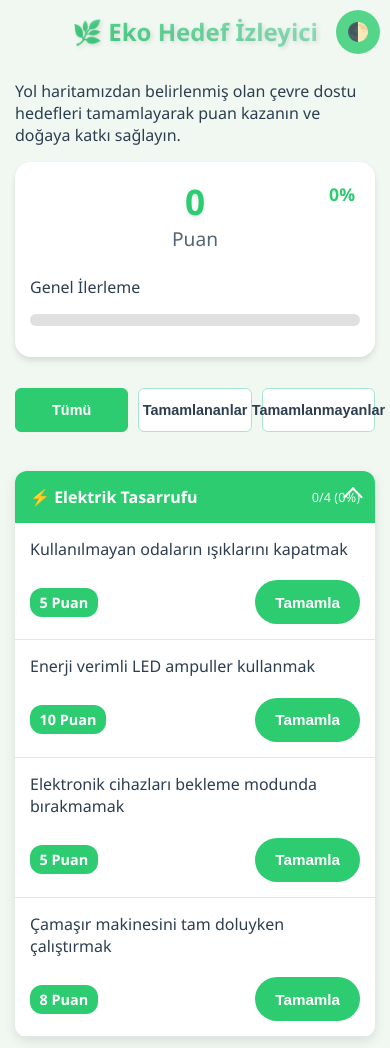
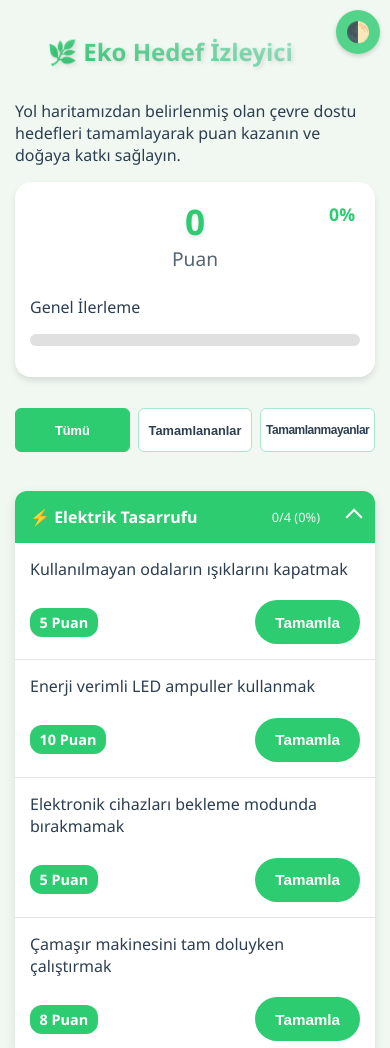
Before and after one commit to DemirSe/eko-hedefler, a plain HTML site: page index.html in a window 390 px wide. Shown: the top 1048 px of the page. Drawn offline with Linux system fonts and the light colour scheme.

Commit message:
Fix mobile UI issues: button overflow, theme toggle positioning, and category header layout

```diff
--- a/index.html
+++ b/index.html
@@ -350,10 +350,12 @@
       }
     }
 
-    /* Mobile Optimizations */
+    /* Mobile Optimizations - Make sure all mobile specific styles are in this section */
     @media (max-width: 768px) {
       body {
         padding: 10px;
+        padding-top: 50px; /* Add padding to the top for fixed elements */
+        overscroll-behavior-y: contain;
       }
 
       .container {
@@ -368,6 +370,7 @@
         flex-direction: column;
         gap: 1rem;
         align-items: flex-start;
+        padding-right: 50px;
       }
 
       .progress-container {
@@ -379,16 +382,87 @@
         font-size: 2.5rem;
       }
 
+      /* Category styles */
+      .category {
+        margin-bottom: 1rem;
+        transition: transform 0.2s;
+        touch-action: pan-y;
+      }
+
+      .category.expanded {
+        box-shadow: 0 4px 12px var(--shadow-color);
+      }
+
+      /* Improved theme toggle for mobile */
+      .theme-toggle {
+        position: fixed;
+        top: 10px;
+        right: 10px;
+        z-index: 999;
+        padding: 0;
+        margin: 0;
+        background: var(--bg-color);
+        border-radius: 50%;
+        box-shadow: 0 2px 5px var(--shadow-color);
+        transition: background-color var(--transition-speed);
+      }
+
+      #themeToggle {
+        width: 40px;
+        height: 40px;
+        font-size: 20px;
+        display: flex;
+        justify-content: center;
+        align-items: center;
+        background: var(--primary-green);
+        color: white;
+        border: none;
+        border-radius: 50%;
+      }
+
+      /* Fixed category header layout */
       .category-header {
-        padding: 12px 10px;
+        position: relative;
+        padding: 15px;
+        padding-right: 40px; /* Increased space for arrow */
+        display: flex;
+        justify-content: space-between;
       }
 
       .category-title {
+        max-width: 60%;
         font-size: 1rem;
       }
 
+      .category-progress {
+        max-width: 33%;
+        font-size: 0.8rem;
+        text-align: right;
+        padding-right: 5px; /* Reduced to avoid overlap */
+      }
+
+      .category-header::after {
+        content: '';
+        position: absolute;
+        right: 15px;
+        top: 50%;
+        width: 10px;
+        height: 10px;
+        border-right: 2px solid white;
+        border-bottom: 2px solid white;
+        transform: translateY(-50%) rotate(45deg);
+        transition: transform 0.3s;
+      }
+
+      .category.expanded .category-header::after {
+        transform: translateY(-50%) rotate(-135deg);
+      }
+
+      /* Goal item styles */
       .goal-item {
-        padding: 12px 10px;
+        position: relative;
+        padding: 15px;
+        border-bottom: 1px solid rgba(0,0,0,0.1);
         flex-direction: column;
         align-items: flex-start;
         gap: 10px;
@@ -396,8 +470,10 @@
 
       .goal-text {
         width: 100%;
+        font-size: 1rem;
+        line-height: 1.4;
         margin-right: 0;
-        margin-bottom: 5px;
+        margin-bottom: 10px;
       }
 
       .goal-actions {
@@ -411,67 +487,11 @@
         margin-right: 0;
       }
 
+      /* Button styles */
       button {
         padding: 8px 16px;
         min-height: 44px;
         min-width: 44px;
-      }
-
-      .filter-buttons {
-        justify-content: space-between;
-        width: 100%;
-      }
-
-      .filter-btn {
-        flex: 1;
-        text-align: center;
-        padding: 10px 5px;
-        font-size: 0.9rem;
-      }
-
-      .category {
-        margin-bottom: 1rem;
-        transition: transform 0.2s;
-        touch-action: pan-y;
-      }
-
-      .category.expanded {
-        box-shadow: 0 4px 12px var(--shadow-color);
-      }
-
-      .category-header {
-        position: relative;
-        padding: 15px;
-      }
-
-      .category-header::after {
-        content: '';
-        position: absolute;
-        right: 15px;
-        top: 50%;
-        transform: translateY(-50%);
-        width: 12px;
-        height: 12px;
-        border-right: 2px solid white;
-        border-bottom: 2px solid white;
-        transform: translateY(-50%) rotate(45deg);
-        transition: transform 0.3s;
-      }
-
-      .category.expanded .category-header::after {
-        transform: translateY(-50%) rotate(-135deg);
-      }
-
-      .goal-item {
-        position: relative;
-        padding: 15px;
-        border-bottom: 1px solid rgba(0,0,0,0.1);
-      }
-
-      .goal-text {
-        font-size: 1rem;
-        line-height: 1.4;
-        margin-bottom: 10px;
       }
 
       .toggle-button {
@@ -485,17 +505,36 @@
         align-items: center;
       }
 
-      /* Improved filter buttons for touch */
+      /* Fix for filter button text overflow */
       .filter-buttons {
-        gap: 10px;
+        justify-content: space-between;
+        width: 100%;
+        gap: 8px;
         margin: 15px 0;
       }
 
       .filter-btn {
+        flex: 1;
+        text-align: center;
+        padding: 10px 5px;
+        font-size: 0.8rem;
+        white-space: nowrap;
+        overflow: hidden;
+        text-overflow: ellipsis;
         min-height: 44px;
         display: flex;
         justify-content: center;
         align-items: center;
+      }
+
+      /* Fix for "Tamamlanmayanlar" button specifically */
+      #filter-incomplete {
+        letter-spacing: -0.5px;
+        font-size: 0.75rem; /* Extra small font for this specific button */
+      }
+
+      .mobile-controls {
+        display: block;
       }
     }
 
@@ -654,7 +693,7 @@
       }
     }
 
-    /* Pull to refresh indicator */
+    /* Pull to refresh indicator - update z-index and position */
     .pull-indicator {
       position: fixed;
       top: 0;
@@ -667,7 +706,7 @@
       background: var(--bg-color);
       transform: translateY(-100%);
       transition: transform 0.3s;
-      z-index: 90;
+      z-index: 90; /* Below theme toggle */
       border-bottom: 1px solid rgba(0,0,0,0.1);
     }
 
@@ -693,6 +732,67 @@
     @media (max-width: 768px) {
       body {
         overscroll-behavior-y: contain;
+      }
+    }
+
+    /* Theme toggle improvements */
+    #themeToggle {
+      background: var(--primary-green);
+      color: white;
+      border: none;
+      padding: 8px;
+      border-radius: 50%;
+      cursor: pointer;
+      box-shadow: 0 2px 5px var(--shadow-color);
+      transition: all var(--transition-speed);
+    }
+
+    #themeToggle:hover {
+      transform: scale(1.1);
+    }
+
+    #themeToggle:active {
+      transform: scale(0.95);
+    }
+
+    [data-theme="dark"] .theme-toggle {
+      background: var(--bg-color) !important;
+    }
+
+    @media (max-width: 768px) {
+      /* Improved theme toggle for mobile */
+      .theme-toggle {
+        position: fixed;
+        top: 10px;
+        right: 10px;
+        z-index: 999;
+        padding: 0;
+        margin: 0;
+      }
+
+      #themeToggle {
+        width: 40px;
+        height: 40px;
+        font-size: 20px;
+        display: flex;
+        justify-content: center;
+        align-items: center;
+      }
+
+      /* Add padding to the top of the page to account for fixed buttons */
+      body {
+        padding-top: 30px;
+      }
+
+      /* Create more space in category headers */
+      .category-title {
+        max-width: 60%;
+      }
+
+      .category-progress {
+        max-width: 30%;
+        text-align: right;
+        padding-right: 15px;
       }
     }
   </style>
@@ -742,12 +842,27 @@
   <script>
     // Add this to your existing JavaScript
     document.addEventListener('DOMContentLoaded', function() {
-      // Theme toggle functionality
+      // Theme toggle with background update
       const themeToggle = document.getElementById('themeToggle');
+      const toggleBackground = document.querySelector('.theme-toggle');
+
+      // Initialize theme toggle background correctly
+      if (window.matchMedia("(max-width: 768px)").matches) {
+        toggleBackground.style.backgroundColor =
+          getComputedStyle(document.documentElement).getPropertyValue('--bg-color');
+      }
+
       themeToggle.addEventListener('click', () => {
-        document.documentElement.setAttribute('data-theme',
-          document.documentElement.getAttribute('data-theme') === 'light' ? 'dark' : 'light'
-        );
+        const newTheme = document.documentElement.getAttribute('data-theme') === 'light' ? 'dark' : 'light';
+        document.documentElement.setAttribute('data-theme', newTheme);
+
+        // Update background color of theme toggle after theme switch
+        if (window.matchMedia("(max-width: 768px)").matches) {
+          setTimeout(() => {
+            toggleBackground.style.backgroundColor =
+              getComputedStyle(document.documentElement).getPropertyValue('--bg-color');
+          }, 50);
+        }
       });
 
       // Make categories collapsible
```
